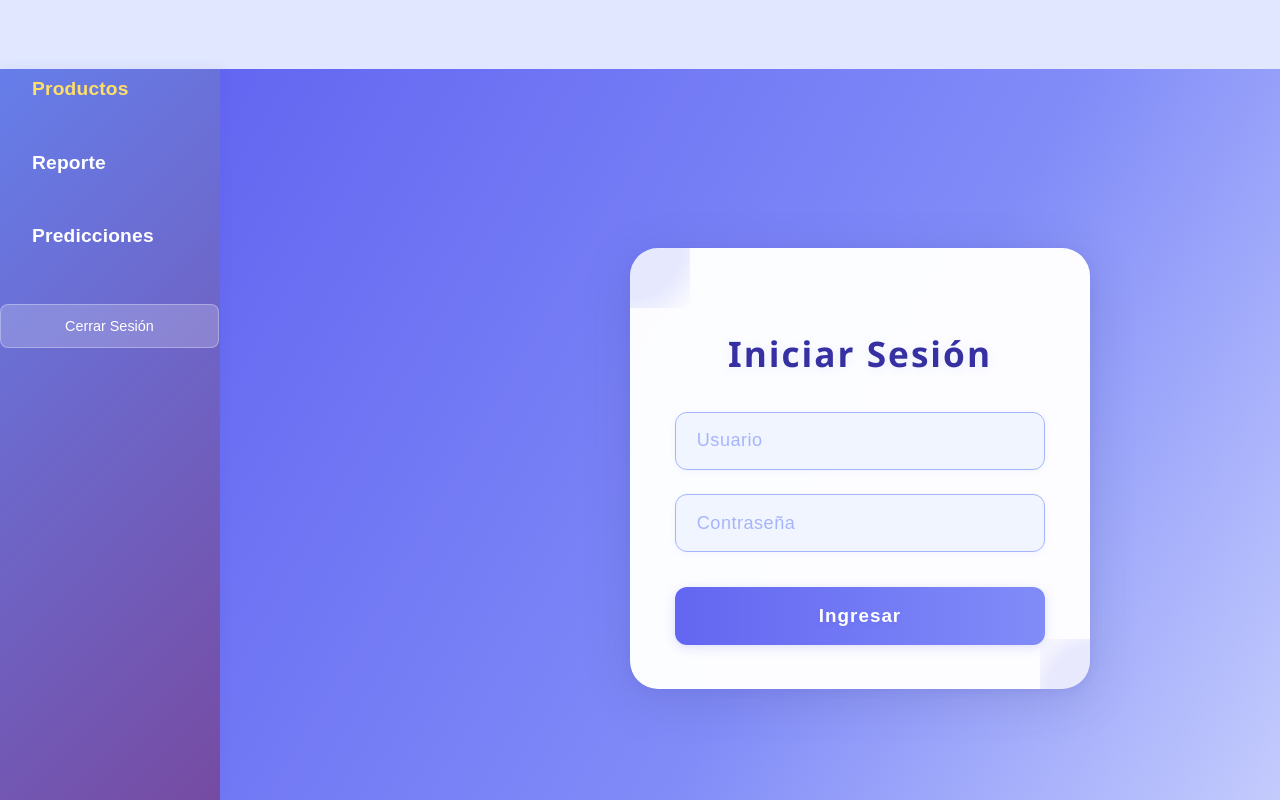
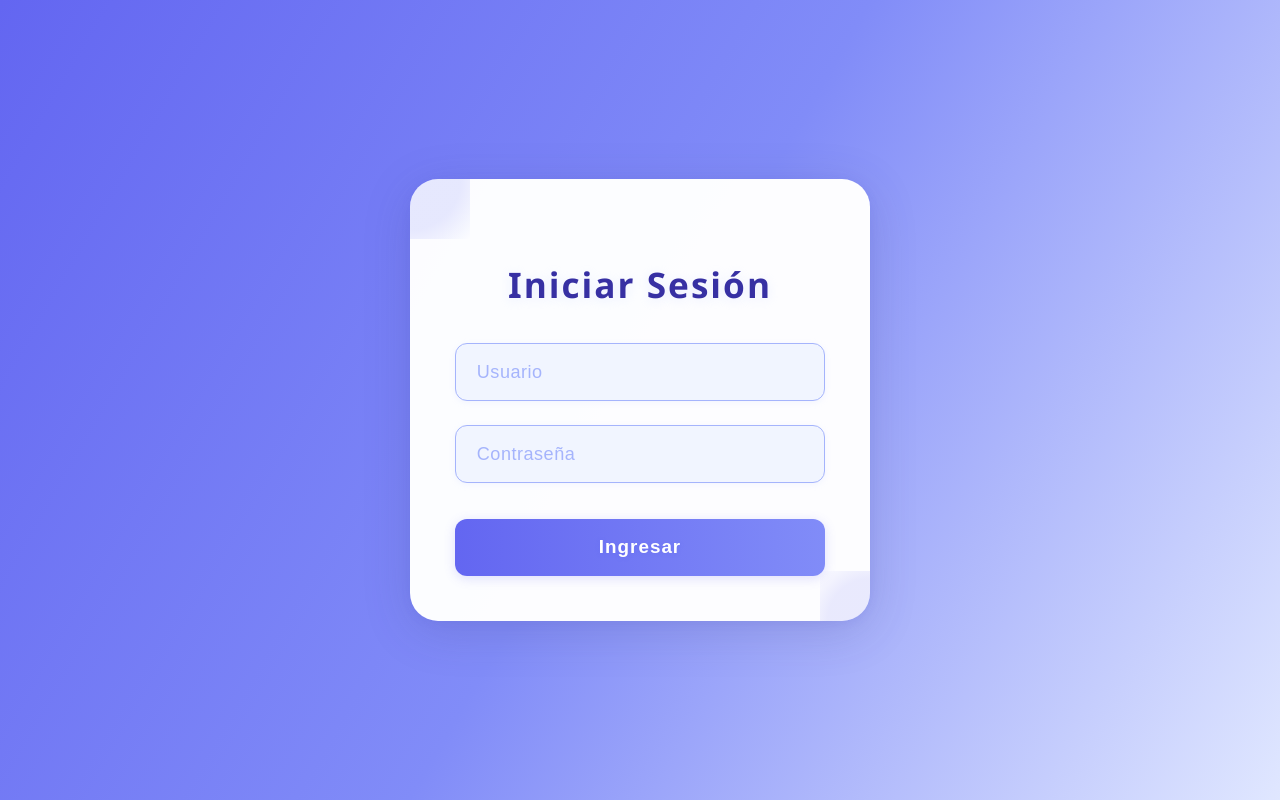
Before and after one commit to Proyect-react/proyecto-react, a React (Create React App) app: page / in a window 1280 px wide. Built offline with nearby package versions, Linux system fonts and the light colour scheme.

Commit message:
Correcion de botones

```diff
--- a/src/App.js
+++ b/src/App.js
@@ -1,33 +1,44 @@
 // App.js
-import React from "react";
-import { Routes, Route, BrowserRouter } from "react-router-dom";
+import React, { useState, useEffect } from "react";
+import { Routes, Route, BrowserRouter, Navigate } from "react-router-dom";
 import Barra from "./components/Barra/Barra";
 import Dashboard from "./components/Dashboard/Dashboard";
 import Graficos from "./components/Graficos/Graficos";
 import Predicciones from "./components/Predicciones/Predicciones";
 import Login from "./components/Login/Login";
+import "./App.css";
 
 function App() {
+  const [isAuthenticated, setIsAuthenticated] = useState(false);
+
+  // Verificar si hay una sesión activa al cargar la aplicación
+  useEffect(() => {
+    const loggedIn = localStorage.getItem('isAuthenticated');
+    if (loggedIn === 'true') {
+      setIsAuthenticated(true);
+    }
+  }, []);
+
+  const handleLogin = () => {
+    setIsAuthenticated(true);
+    localStorage.setItem('isAuthenticated', 'true');
+  };
+
   const handleLogout = () => {
     console.log("Cerrar sesión");
-    // Aquí tu lógica de logout
-  };
-
-  const irAGraficos = () => {
-    console.log("Ir a gráficos desde Barra");
-    // Lógica adicional si quieres manejar navegación especial
+    setIsAuthenticated(false);
+    localStorage.removeItem('isAuthenticated');
   };
 
   return (
     <BrowserRouter>
-      <Barra onLogout={handleLogout} irAGraficos={irAGraficos} />
-      <div style={{ marginLeft: "220px", paddingTop: "4.3rem" }}>
-        {/* Ajuste de margen para que el contenido no quede debajo de la barra y el header */}
+      {isAuthenticated && <Barra onLogout={handleLogout} />}
+      <div style={{ marginLeft: isAuthenticated ? "220px" : "0", paddingTop: isAuthenticated ? "4.3rem" : "0" }}>
         <Routes>
-          <Route path="/" element={<Login />} />
-          <Route path="/Dashboard" element={<Dashboard />} />
-          <Route path="/graficos" element={<Graficos />} />
-          <Route path="/predicciones" element={<Predicciones />} />
+          <Route path="/" element={isAuthenticated ? <Dashboard /> : <Login onLogin={handleLogin} />} />
+          <Route path="/dashboard" element={isAuthenticated ? <Dashboard /> : <Navigate to="/" />} />
+          <Route path="/graficos" element={isAuthenticated ? <Graficos /> : <Navigate to="/" />} />
+          <Route path="/predicciones" element={isAuthenticated ? <Predicciones /> : <Navigate to="/" />} />
         </Routes>
       </div>
     </BrowserRouter>
--- a/src/components/Barra/Barra.js
+++ b/src/components/Barra/Barra.js
@@ -1,31 +1,21 @@
 import React from "react";
 import { useLocation, useNavigate } from "react-router-dom";
-import "./Barra.css"; // Asegúrate de tener los estilos adecuados
+import "./Barra.css";
 
-const Barra = ({ onLogout, irAGraficos }) => {
+const Barra = ({ onLogout }) => {
   const location = useLocation();
   const navigate = useNavigate();
 
   // Función para manejar la navegación de los botones
   const handleNavegacion = (ruta) => {
-    if (ruta === "/dashboard" || ruta === "/") {
-      navigate("/"); // Productos
-    } else if (ruta === "/graficos") {
-      if (irAGraficos) {
-        irAGraficos();
-      } else {
-        navigate("/graficos");
-      }
-    } else if (ruta === "/predicciones") {
-      navigate("/predicciones");
-    }
+    navigate(ruta);
   };
 
   return (
     <div className="barra">
       <button
-        className={`barra-btn${location.pathname === "/" ? " active" : ""}`}
-        onClick={() => handleNavegacion("/")}
+        className={`barra-btn${location.pathname === "/dashboard" ? " active" : ""}`}
+        onClick={() => handleNavegacion("/dashboard")}
       >
         Productos
       </button>
--- a/src/components/Dashboard/Dashboard.js
+++ b/src/components/Dashboard/Dashboard.js
@@ -1,16 +1,16 @@
 import React, { useState, useEffect } from 'react';
 import Papa from 'papaparse';
 import './Dashboard.css';
-import Barra from '../Barra/Barra';
-
+import { useNavigate } from 'react-router-dom';
 
 const Dashboard = ({ onLogout }) => {
   const [searchTerm, setSearchTerm] = useState('');
   const [ventas, setVentas] = useState([]);
+  const navigate = useNavigate();
 
   // Hook para navegación
   const navegarAGraficos = () => {
-    window.location.href = '/graficos';
+    navigate('/graficos');
   };
 
   // Cargar CSV al montar el componente
@@ -53,8 +53,6 @@ const Dashboard = ({ onLogout }) => {
           </div>
         </div>
       </header>
-        {/* Barra lateral de navegación */}
-        <Barra onLogout={onLogout} irAGraficos={navegarAGraficos} />
 
       {/* Tabla */}
       <div className="transactions-card">
```
Lines whose indentation alone changed are shown as unchanged.
